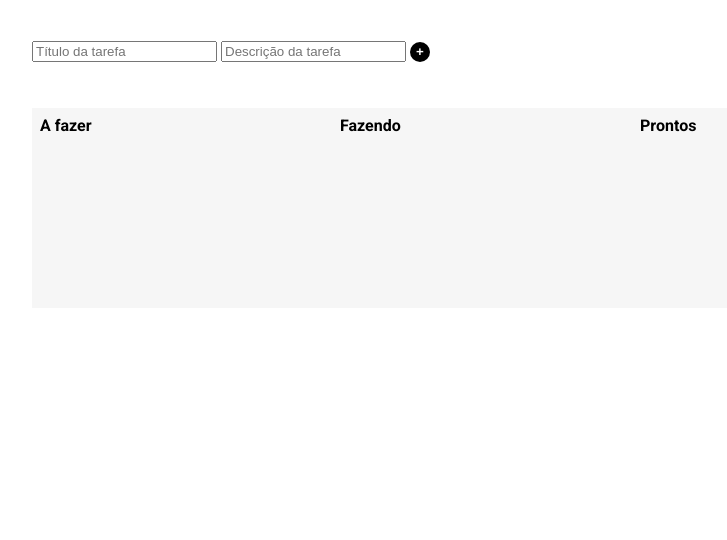
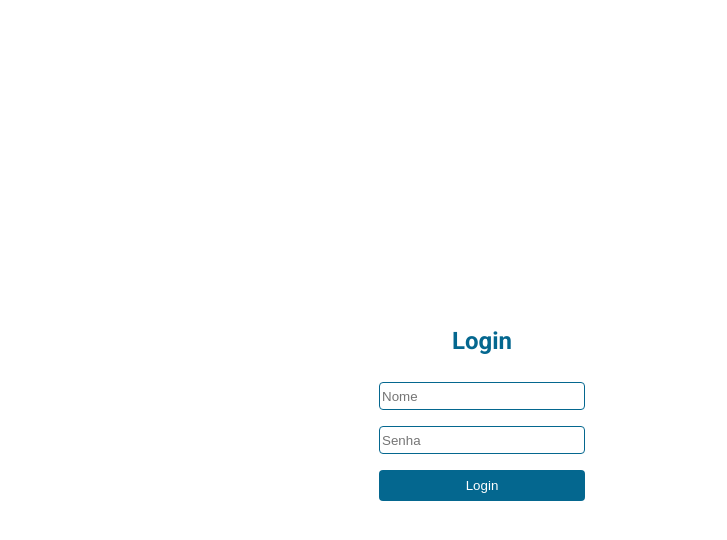
Before and after one commit to portellaluana/kanban-dashboard, a React (Vite) app: page / in a window 1280 px wide. Shown: the top 540 px of the page, without its empty margins (158-885 px from the left). Built offline with nearby package versions, Linux system fonts and the light colour scheme.

Commit message:
fix/iniciando tela login

```diff
--- a/src/App.tsx
+++ b/src/App.tsx
@@ -1,10 +1,12 @@
-import Dashboard from "./components/Dashboard";
+import {LoginModal} from './components/LoginModal';
 
 function App() {
+
+
   return (
-    <div className="dashboard">
-      <Dashboard/>
-    </div>
+    <>
+      <LoginModal/>
+  </>
   );
 }
 
--- /dev/null
+++ b/src/components/LoginModal.tsx
@@ -0,0 +1,49 @@
+import { useState } from "react";
+import Dashboard from "./Dashboard";
+
+
+export const LoginModal = () => {
+  const [username, setUsername] = useState("");
+  const [password, setPassword] = useState("");
+  const [user, setUser] = useState([]);
+
+
+  const handleLogin = () => {
+    if(username === '' || password ===''){
+      console.log('não')
+    } else {
+      const newUser = { username, password };
+      localStorage.setItem("usuario", JSON.stringify([...user, newUser]));
+    }
+    window.location.reload();
+  }
+
+  return (
+  <>
+    {localStorage.getItem("usuario") ? <Dashboard/> : <div className="modal-container">
+      <div className="modal-content">
+        <h2>Login</h2>
+
+        <input
+          type="text"
+          placeholder="Nome"
+          className="modal-input"
+          value={username}
+          onChange={(e) => setUsername(e.target.value)}
+        />
+
+        <input
+          type="password"
+          className="modal-input"
+          placeholder="Senha"
+          value={password}
+          onChange={(e) => setPassword(e.target.value)}
+        />
+        <button type="submit" onClick={handleLogin} className="modal-button">
+          Login
+        </button>
+      </div>
+    </div>}
+    </>
+  );
+};
--- a/src/index.css
+++ b/src/index.css
@@ -87,3 +87,37 @@ bottom: 230px;
 h4{
   margin: 8px;
 }
+.modal-container{
+  display: flex;
+  align-items: center;
+  justify-content: center;
+  height: 100vh;
+
+}
+.modal-content{
+  display: inline-flex;
+  flex-direction: column;
+}
+
+.modal-input, .modal-button{
+  margin: 8px 0;
+min-width: 200px;
+min-height: 24px;
+border: 1px solid rgb(4, 103, 143);
+border-radius: 4px;
+
+}
+
+.modal-button{
+  background-color: rgb(4, 103, 143);
+  padding: 8px;
+  border: none;
+  border-radius: 4px;
+  color: white;
+  font-weight: 300;
+  cursor: pointer;
+}
+h2{
+color: rgb(4, 103, 143);
+text-align: center;
+}
```
